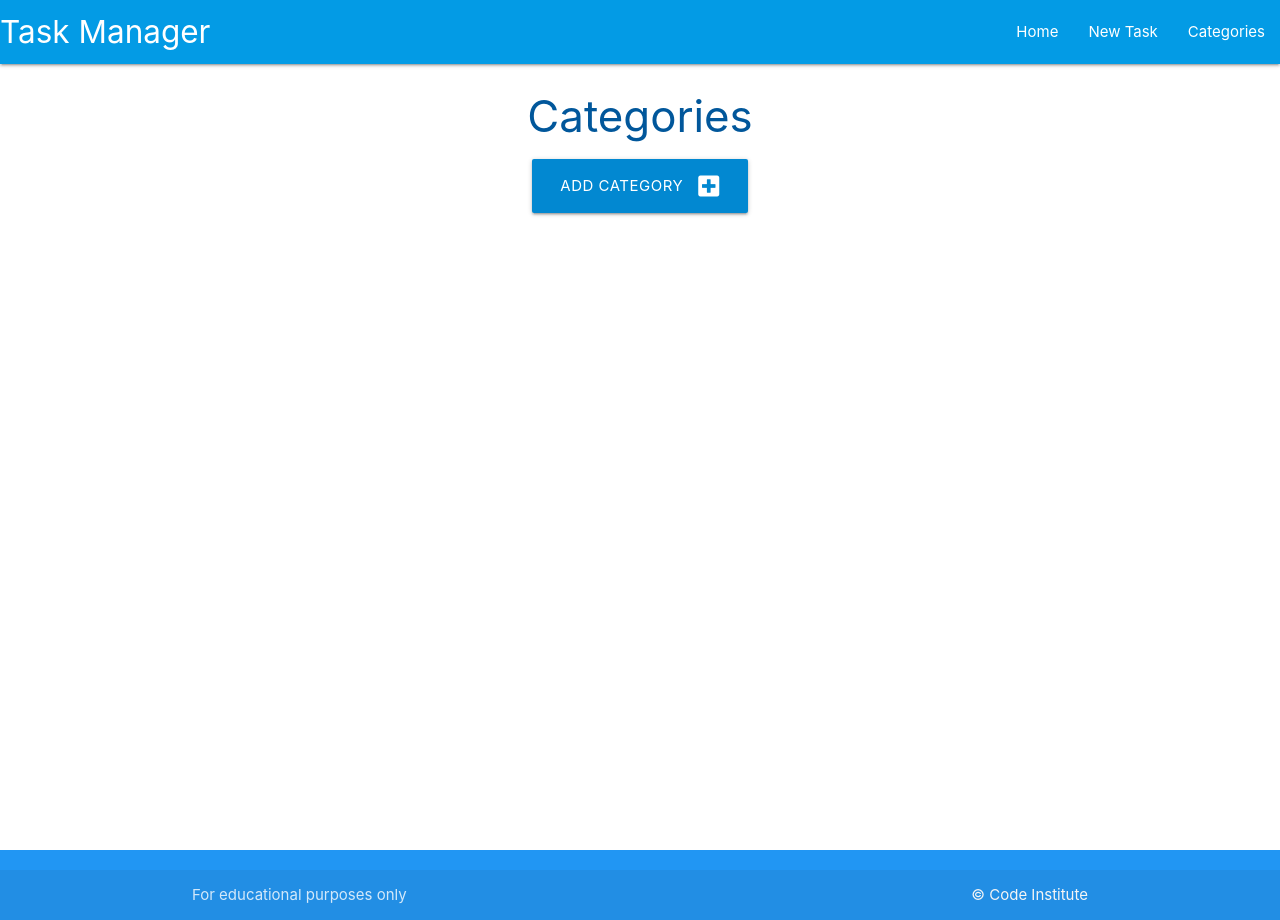
After one commit to bezabu/bb-task-manager, a Flask app: page /categories in a window 1280 px wide. The commit adds this page. Run offline with Flask 3, Linux system fonts and the light colour scheme.

Commit message:
add add category and categoris

```diff
--- a/taskmanager/routes.py
+++ b/taskmanager/routes.py
@@ -6,3 +6,13 @@ from taskmanager.models import Category, Task
 @app.route("/")
 def home():
     return render_template("tasks.html")
+
+
+@app.route("/categories")
+def categories():
+    return render_template("categories.html")
+
+
+@app.route("/add_category", methods=["GET", "POST"])
+def add_category():
+    return render_template("add_category.html")
--- /dev/null
+++ b/taskmanager/templates/add_category.html
@@ -0,0 +1,5 @@
+{% extends "base.html" %} {% block content %}
+
+<h3 class="light-blue-text text-darken-4 center-align">Add Category</h3>
+
+{% endblock %}
--- a/taskmanager/templates/base.html
+++ b/taskmanager/templates/base.html
@@ -32,7 +32,7 @@
           <ul class="right hide-on-med-and-down">
             <li><a href="{{ url_for('home') }}">Home</a></li>
             <li><a href="">New Task</a></li>
-            <li><a href="">Categories</a></li>
+            <li><a href="{{ url_for('categories') }}">Categories</a></li>
           </ul>
         </div>
       </nav>
@@ -40,7 +40,7 @@
       <ul class="sidenav" id="mobile-demo">
         <li><a href="{{ url_for('home') }}">Home</a></li>
         <li><a href="">New Task</a></li>
-        <li><a href="">Categories</a></li>
+        <li><a href="{{ url_for('categories') }}">Categories</a></li>
       </ul>
     </header>
 
--- /dev/null
+++ b/taskmanager/templates/categories.html
@@ -0,0 +1,16 @@
+{% extends "base.html" %} {% block content %}
+
+<h3 class="light-blue-text text-darken-4 center-align">Categories</h3>
+
+<div class="row">
+  <div class="col s12 center-align">
+    <a
+      href="{{ url_for('add_category') }}"
+      class="btn-large light-blue darken-2"
+    >
+      Add Category <i class="fas fa-plus-square right"></i>
+    </a>
+  </div>
+</div>
+
+{% endblock %}
```
